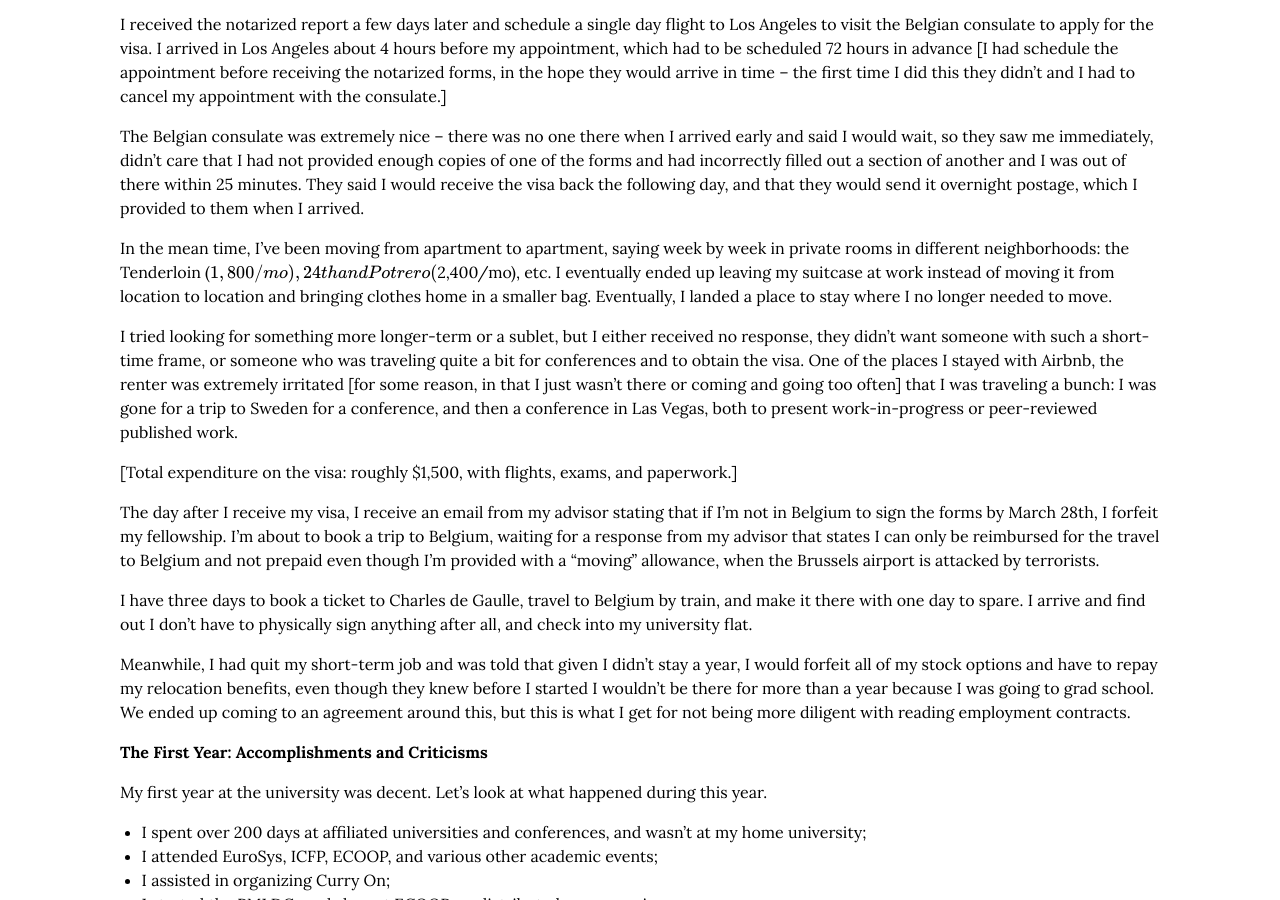
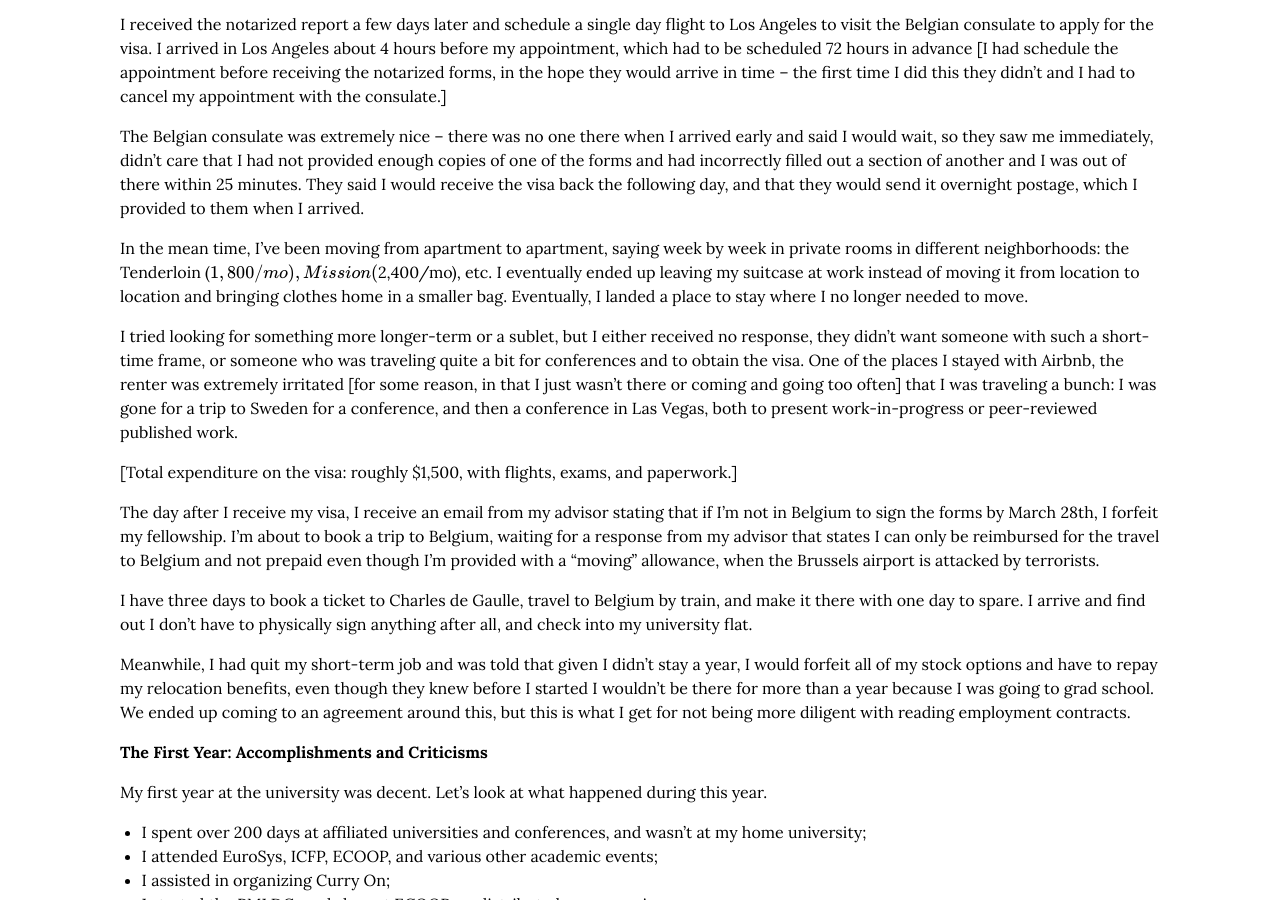
Before and after one commit to cmeiklejohn/cmeiklejohn.github.io, a Jekyll site: the page built from _posts/2017-04-29-one-year.markdown, in a window 1280 px wide and 900 px high, scrolled down 1188 px. Built offline with Jekyll 4.4.1, drawn with Linux system fonts in a browser that asks for light colours; formulas are drawn with MathJax 3; comment, search, counter and statistics services are not loaded.

Commit message:
Updates.

```diff
--- a/_posts/2017-04-29-one-year.markdown
+++ b/_posts/2017-04-29-one-year.markdown
@@ -41,7 +41,7 @@ I received the notarized report a few days later and schedule a single day fligh
 
 The Belgian consulate was extremely nice -- there was no one there when I arrived early and said I would wait, so they saw me immediately, didn't care that I had not provided enough copies of one of the forms and had incorrectly filled out a section of another and I was out of there within 25 minutes.  They said I would receive the visa back the following day, and that they would send it overnight postage, which I provided to them when I arrived.
 
-In the mean time, I've been moving from apartment to apartment, saying week by week in private rooms in different neighborhoods: the Tenderloin ($1,800/mo), 24th and Potrero ($2,400/mo), etc.  I eventually ended up leaving my suitcase at work instead of moving it from location to location and bringing clothes home in a smaller bag.  Eventually, I landed a place to stay where I no longer needed to move.
+In the mean time, I've been moving from apartment to apartment, saying week by week in private rooms in different neighborhoods: the Tenderloin ($1,800/mo), Mission ($2,400/mo), etc.  I eventually ended up leaving my suitcase at work instead of moving it from location to location and bringing clothes home in a smaller bag.  Eventually, I landed a place to stay where I no longer needed to move.
 
 I tried looking for something more longer-term or a sublet, but I either received no response, they didn't want someone with such a short-time frame, or someone who was traveling quite a bit for conferences and to obtain the visa.  One of the places I stayed with Airbnb, the renter was extremely irritated [for some reason, in that I just wasn't there or coming and going too often] that I was traveling a bunch: I was gone for a trip to Sweden for a conference, and then a conference in Las Vegas, both to present work-in-progress or peer-reviewed published work.
 
```
